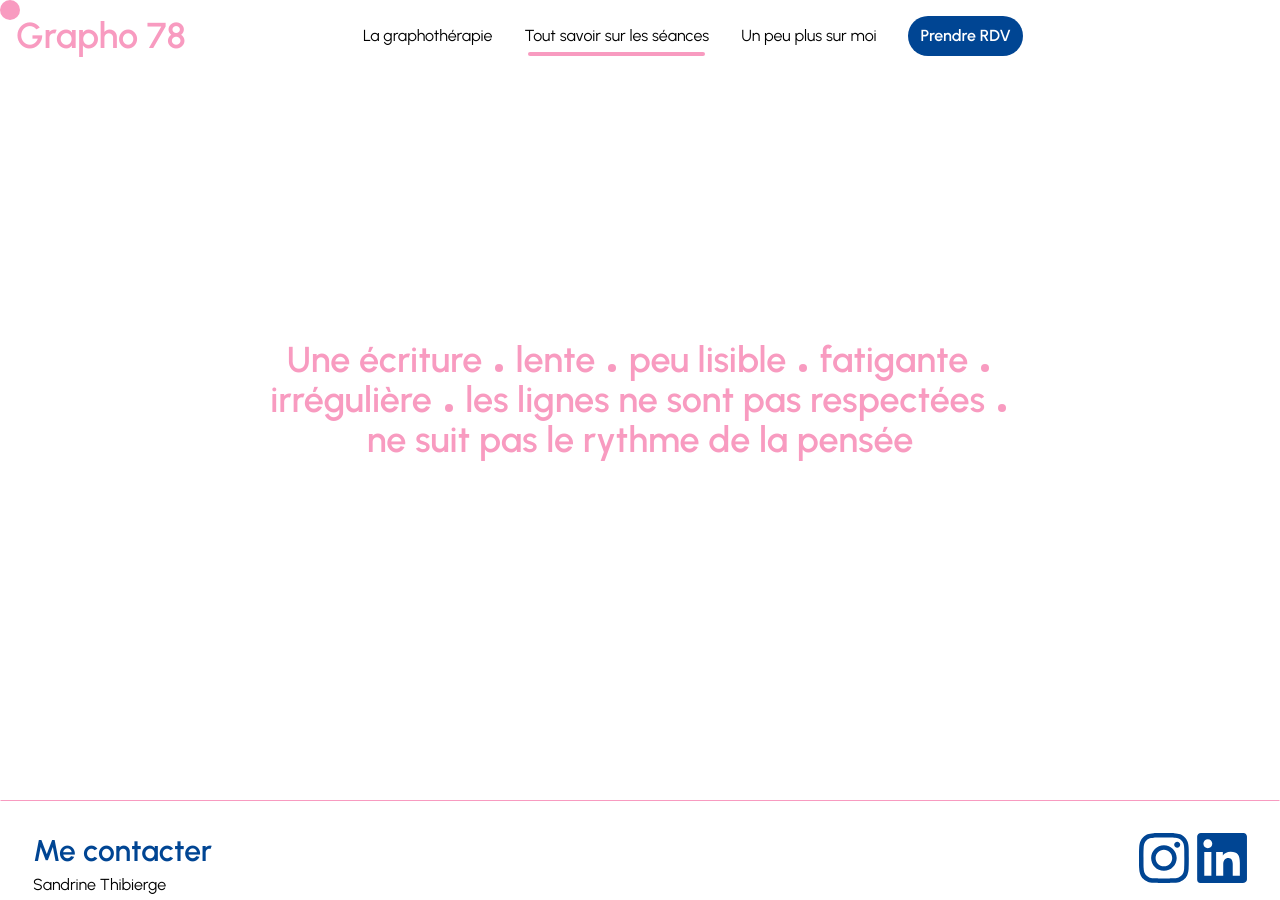
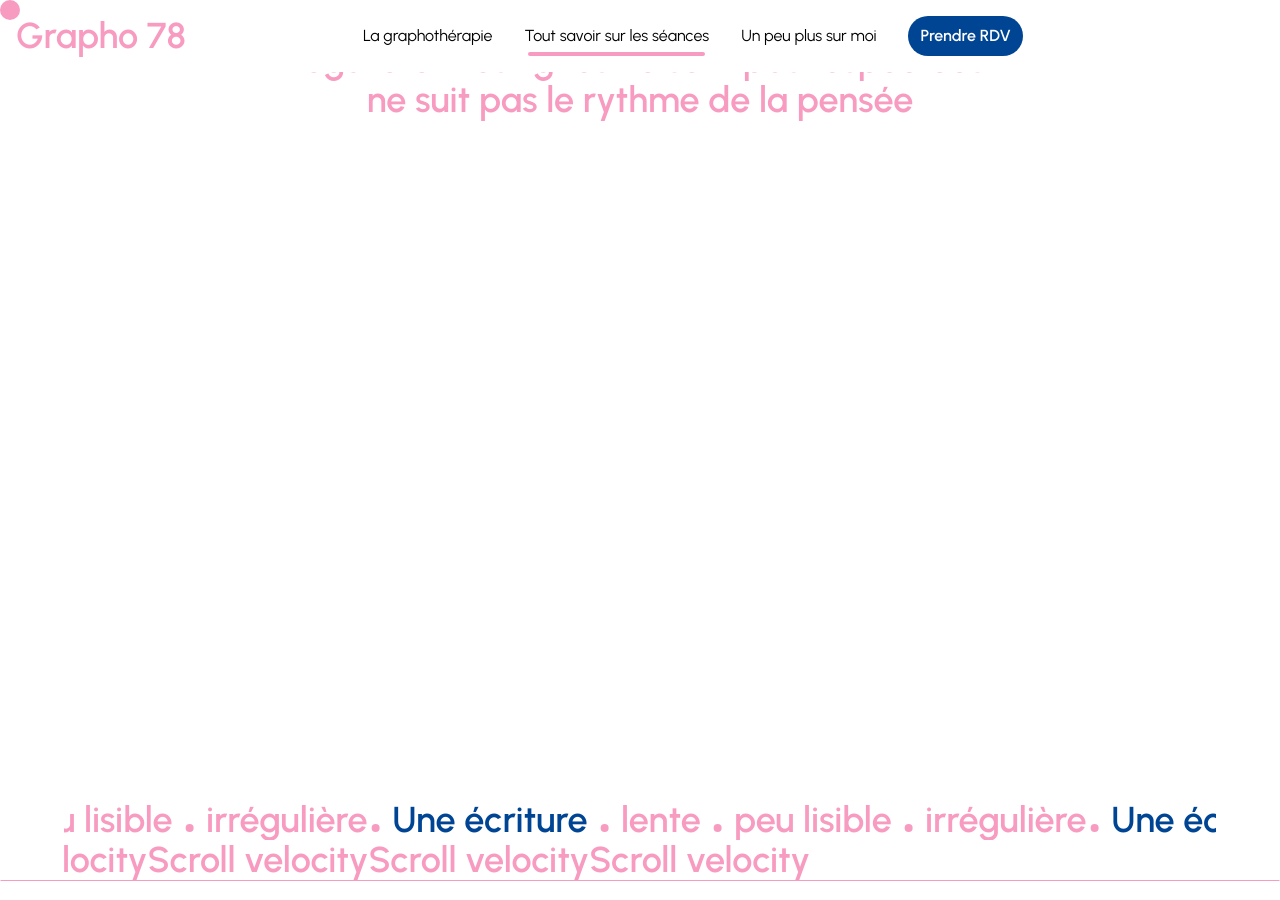
Before and after one commit to ThibSara/grapho-website, a Next.js app: page /seances in a window 1280 px wide. Shown: the top 900 px of the page. Built offline with nearby package versions, Linux system fonts and the light colour scheme.

Commit message:
add nice parallax effect !

```diff
--- a/package.json
+++ b/package.json
@@ -10,6 +10,7 @@
   },
   "dependencies": {
     "@heroicons/react": "^2.1.3",
+    "@motionone/utils": "^10.17.0",
     "@radix-ui/react-slot": "^1.0.2",
     "@studio-freight/lenis": "^1.0.42",
     "autoprefixer": "^10.4.19",
--- a/src/app/seances/page.js
+++ b/src/app/seances/page.js
@@ -1,9 +1,11 @@
 import HeroSection from "@/components/seances/HeroSection";
+import Test from "@/components/seances/Test";
 
 export default function Seances() {
   return (
 <main className="bg-background font-urbanist">
   <HeroSection/>
+  <Test/>
 </main>
   );
 }
--- a/src/components/home/HeroSection.jsx
+++ b/src/components/home/HeroSection.jsx
@@ -15,7 +15,7 @@ const HeroSection = () => {
   return (
     <main className="bg-background flex-col flex items-center min-h-screen justify-center px-4 md:px-8">
       <motion.div
-        initial={{ opacity: 0, scale: 0.5 }}
+        initial={{ opacity: 0, scale: 0.5 }}justify-center
         animate={{ opacity: 1, scale: 1 }}
         transition={{ duration: 0.5 }}
       >
--- a/src/components/seances/HeroSection.jsx
+++ b/src/components/seances/HeroSection.jsx
@@ -3,10 +3,12 @@ import Link from "next/link";
 const HeroSection = () => {
 
   return (
-    <main className="flex-col flex items-center min-h-screen justify-center px-4 md:px-8">
+    <main className="flex-col flex items-center min-h-screen px-4 py-100 md:px-8">
         <div className=" max-w-3xl mx-auto place-self-center space-y-5 text-center">
         <div href="/" className="text-4xl md:text-4xl text-secondary font-semibold">
+            <span className="text-primary">
             Une écriture {" "}
+            </span>
             <span className="dot mx-1 inline-block h-2 w-2 rounded-full bg-secondary" /> {" "}
             lente{" "}
             <span className="dot mx-1 inline-block h-2 w-2 rounded-full bg-secondary" /> {" "}
--- /dev/null
+++ b/src/components/seances/Test.jsx
@@ -0,0 +1,80 @@
+"use client";
+
+import { useRef } from "react";
+import {
+  motion,
+  useScroll,
+  useSpring,
+  useTransform,
+  useMotionValue,
+  useVelocity,
+  useAnimationFrame,
+} from "framer-motion";
+import { wrap } from "@motionone/utils";
+
+function ParallaxText({ children, baseVelocity = 100 }) {
+  const baseX = useMotionValue(0);
+  const { scrollY } = useScroll();
+  const scrollVelocity = useVelocity(scrollY);
+  const smoothVelocity = useSpring(scrollVelocity, {
+    damping: 50,
+    stiffness: 400,
+  });
+  const velocityFactor = useTransform(smoothVelocity, [0, 1000], [0, 5], {
+    clamp: false,
+  });
+
+  const x = useTransform(baseX, (v) => `${wrap(-20, -45, v)}%`);
+
+  const directionFactor = useRef(1);
+  useAnimationFrame((t, delta) => {
+    let moveBy = directionFactor.current * baseVelocity * (delta / 1000);
+
+    if (velocityFactor.get() < 0) {
+      directionFactor.current = -1;
+    } else if (velocityFactor.get() > 0) {
+      directionFactor.current = 1;
+    }
+
+    moveBy += directionFactor.current * moveBy * velocityFactor.get();
+
+    baseX.set(baseX.get() + moveBy);
+  });
+
+  return (
+    <div className=" mx-auto max-w-6xl  container overflow-hidden items-center">
+      <motion.div
+        className="text-4xl md:text-4xl text-secondary font-semibold whitespace-nowrap flex justify-center"
+        style={{ x }}
+      >
+        <span>{children} </span>
+        <span>{children} </span>
+        <span>{children} </span>
+        <span>{children} </span>
+
+      </motion.div>
+    </div>
+  );
+}
+
+export default function Test() {
+  return (
+    <main className="justify-center">
+      <section className="w-full">
+      <ParallaxText baseVelocity={-2}>
+      <span className="text-primary">
+      <span className="dot mx-1 inline-block h-2 w-2 rounded-full bg-secondary" /> {" "}
+            {" "}Une écriture {" "}
+            </span>
+            <span className="dot mx-1 inline-block h-2 w-2 rounded-full bg-secondary" /> {" "}
+            {" "}lente{" "}
+            <span className="dot mx-1 inline-block h-2 w-2 rounded-full bg-secondary" /> {" "}
+            {" "}peu lisible{" "}
+            <span className="dot mx-1 inline-block h-2 w-2 rounded-full bg-secondary" /> {" "}
+            {" "}irrégulière{" "}
+      </ParallaxText>
+      <ParallaxText baseVelocity={2}>Scroll velocity</ParallaxText>
+      </section>
+    </main>
+  );
+}
```
Also changed, not shown: src/components/seances/styles.css (added, +26 -0 lines), 1 other file (tests, documents, lock files or other folders).
